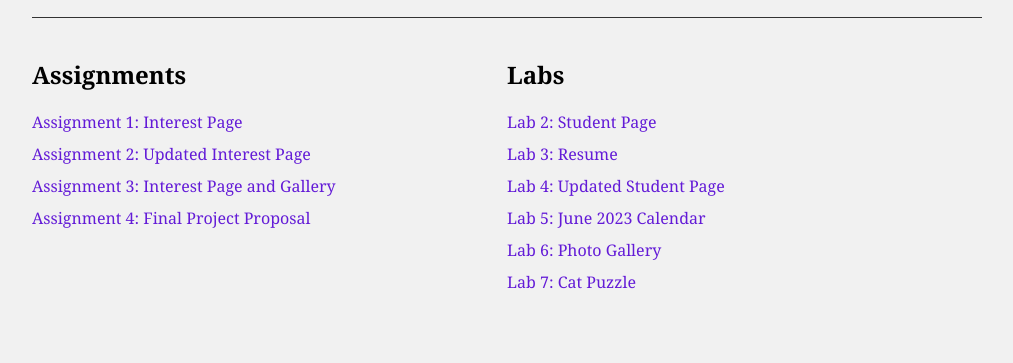
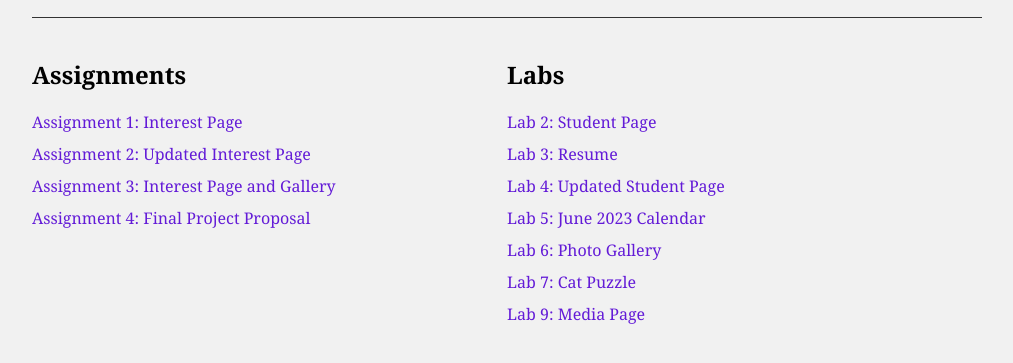
Before and after one commit to uscwebdev/itp104-submissions-lenadutta, a plain HTML site: page index.html in a window 1280 px wide. Shown: the part 575-938 px from the top of the page, without its empty margins (133-1146 px from the left). Before the commit the page ends 908 px from the top, so only its background shows below. Drawn offline with Linux system fonts and the light colour scheme.

Commit message:
Update index.html

```diff
--- a/index.html
+++ b/index.html
@@ -134,6 +134,7 @@
             <li><a href="lab_05/calendar.html" target="_blank">Lab 5: June 2023 Calendar</a></li>
             <li><a href="lab_06/gallery.html" target="_blank">Lab 6: Photo Gallery</a></li>
             <li><a href="lab_07/puzzle.html" target="_blank">Lab 7: Cat Puzzle</a></li>
+            <li><a href="lab_09/mediapage.html" target="_blank">Lab 9: Media Page</a></li>
           </ul>
         </div>
       </div>
```
